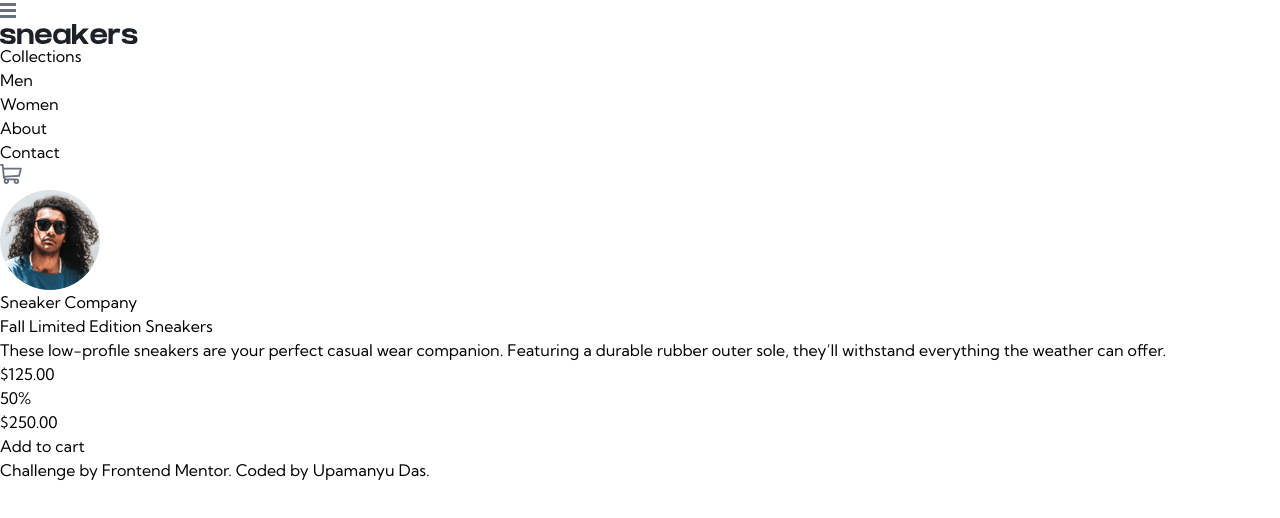
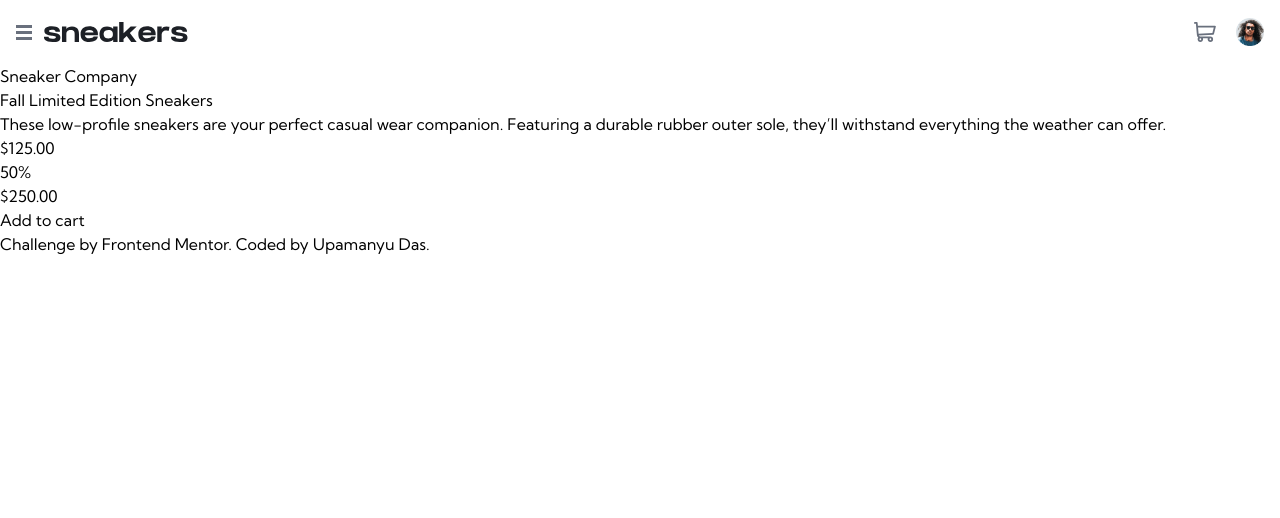
Before and after one commit to tintindas/e-commerce-product-page, a plain HTML site: page index.html in a window 1280 px wide. Drawn offline with Linux system fonts and the light colour scheme.

Commit message:
style header

```diff
--- a/index.html
+++ b/index.html
@@ -17,12 +17,18 @@
 	</head>
 	<body>
 		<!-- HEADER START -->
-		<header class="">
-			<button>
-				<img src="./images/icon-menu.svg" alt="Open menu" />
-			</button>
-			<img src="./images/logo.svg" alt="Stylised logo of the word Sneaker" />
-			<nav>
+		<header class="flex h-16 items-center p-4">
+			<div class="flex h-10 items-center">
+				<button class="mr-3">
+					<img src="./images/icon-menu.svg" alt="Open menu" />
+				</button>
+				<img
+					class="w-36"
+					src="./images/logo.svg"
+					alt="Stylised logo of the word Sneaker"
+				/>
+			</div>
+			<nav class="absolute top-0 left-0 -translate-x-full">
 				<ul>
 					<li class="">Collections</li>
 					<li>Men</li>
@@ -31,10 +37,16 @@
 					<li>Contact</li>
 				</ul>
 			</nav>
-			<button>
-				<img src="./images/icon-cart.svg" alt="Open cart" />
-			</button>
-			<img src="./images/image-avatar.png" alt="Picture of current user" />
+			<div class="flex ml-auto h-10 items-center">
+				<button>
+					<img class="mr-5" src="./images/icon-cart.svg" alt="Open cart" />
+				</button>
+				<img
+					class="h-7"
+					src="./images/image-avatar.png"
+					alt="Picture of current user"
+				/>
+			</div>
 		</header>
 		<!-- HEADER END -->
 
```
Also changed, not shown: style-min.css.
